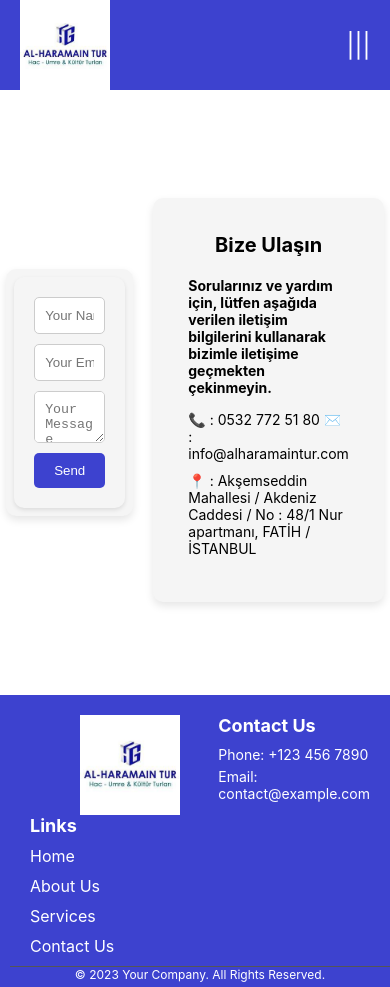
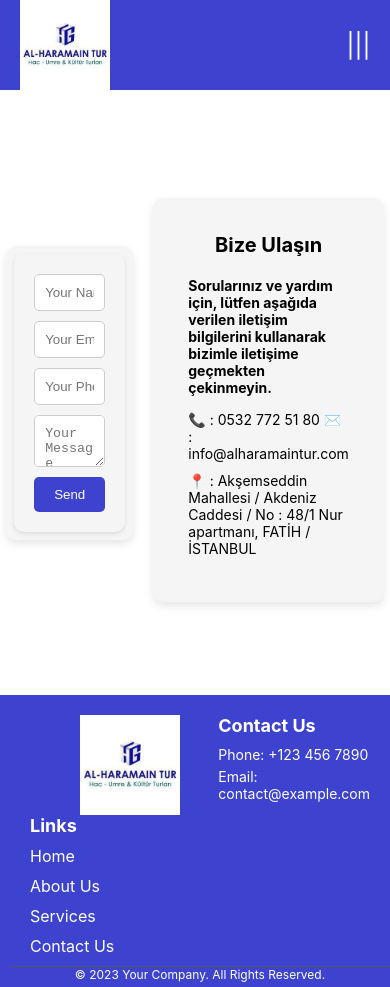
Before and after one commit to sarakahaveci/haj-umra, a React (Create React App) app: page /contactus in a window 390 px wide. Built offline with nearby package versions, Linux system fonts and the light colour scheme.

Commit message:
added phone number for contactus

```diff
--- a/src/components/contactus/ContactForm.js
+++ b/src/components/contactus/ContactForm.js
@@ -6,12 +6,13 @@ import './ContactForm.css'; // Import the form styling
 const ContactForm = () => {
   const [name, setName] = useState('');
   const [email, setEmail] = useState('');
+  const [phone, setPhone] = useState(''); // New state for phone number
   const [message, setMessage] = useState('');
 
   const handleSubmit = async (e) => {
     e.preventDefault();
 
-    console.log('Form data:', name, email, message);
+    console.log('Form data:', name, email, phone, message);
     // Replace with your own EmailJS service configuration
     const serviceID = 'service_ohcltqa';
     const templateID = 'template_9r3taa2';
@@ -23,6 +24,7 @@ const ContactForm = () => {
       await emailjs.send(serviceID, templateID, {
         from_name: name,
         reply_to: email,
+        phone: phone,
         message: message,
       }, userID);
 
@@ -34,6 +36,7 @@ const ContactForm = () => {
     // Clear form fields
     setName('');
     setEmail('');
+    setPhone('');
     setMessage('');
   };
 
@@ -51,6 +54,12 @@ const ContactForm = () => {
         value={email}
         onChange={(e) => setEmail(e.target.value)}
       />
+      <input
+      type="tel" // Use "tel" input type for phone numbers
+      placeholder="Your Phone Number"
+      value={phone}
+      onChange={(e) => setPhone(e.target.value)}
+    />
       <textarea
         placeholder="Your Message"
         value={message}
```
